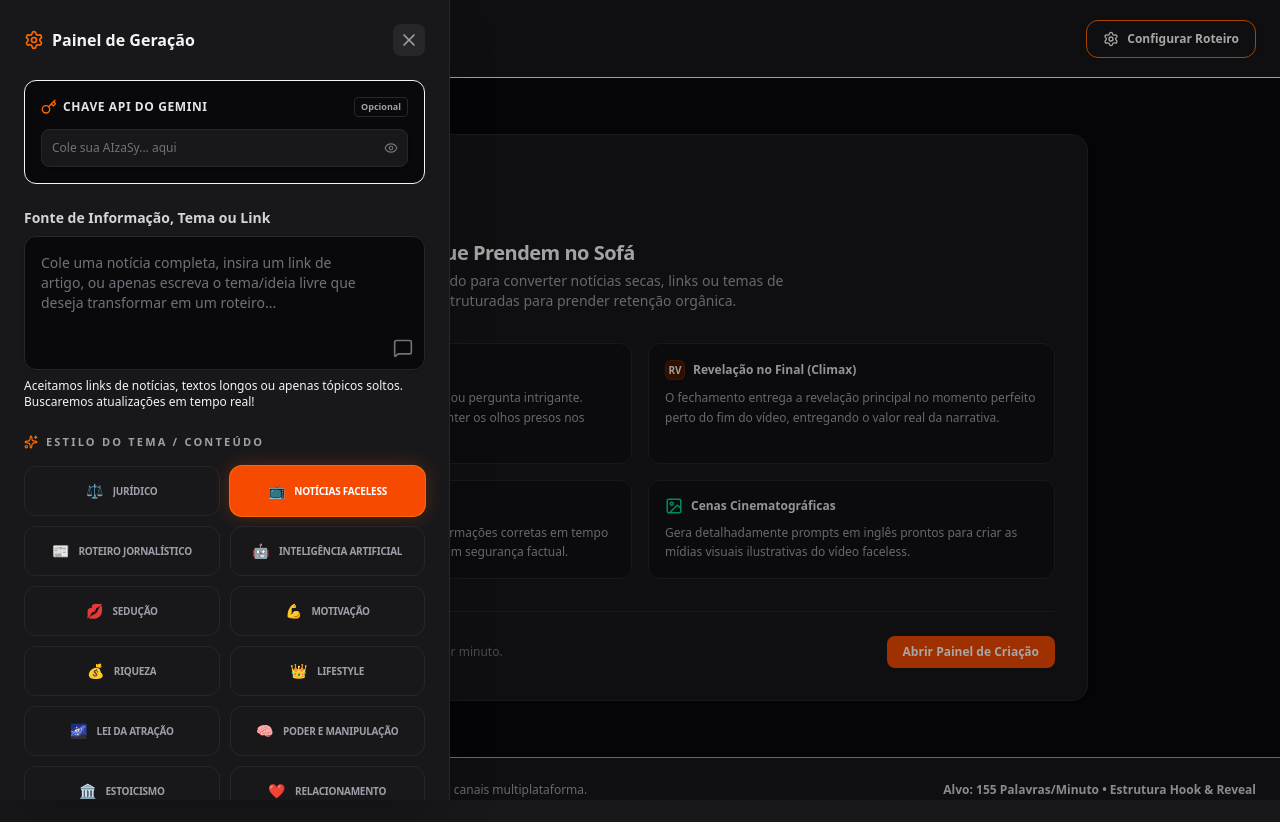
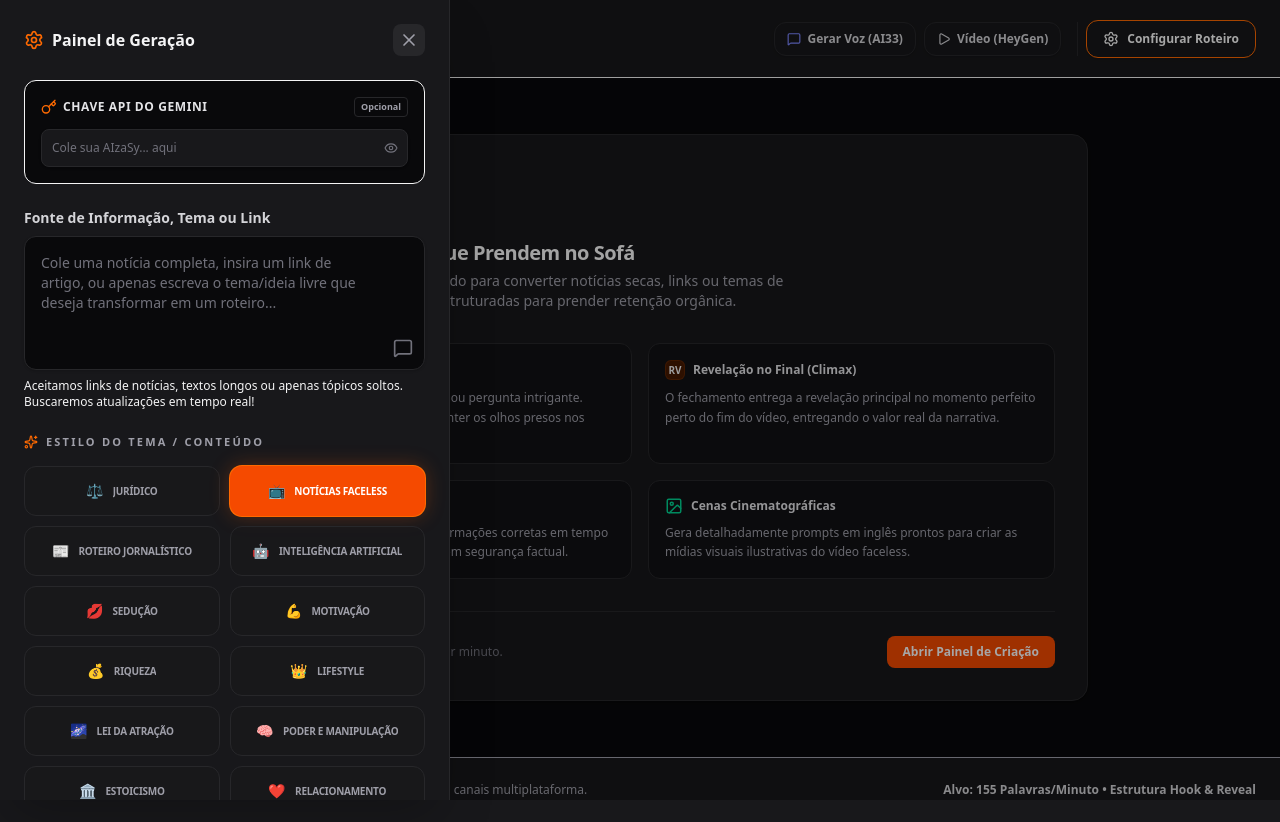
Before and after one commit to thamiresamigodebolso/Roteirizador-Faceless10, a React (Vite) app: page / in a window 1280 px wide. Built offline with nearby package versions, Linux system fonts and the light colour scheme.

Commit message:
feat: add quick workflow links for AI33 and HeyGen in header

```diff
--- a/src/App.tsx
+++ b/src/App.tsx
@@ -183,6 +183,28 @@ export default function App() {
           </div>
 
           <div className="flex items-center space-x-3">
+            <div className="flex items-center gap-2 mr-2 border-r border-zinc-800 pr-4 hidden md:flex">
+              <a
+                href="https://ai33.pro/app/buy-credits"
+                target="_blank"
+                rel="noopener noreferrer"
+                className="flex items-center gap-1.5 px-3 py-2 bg-zinc-850 hover:bg-zinc-800 border border-zinc-800 hover:border-zinc-700 rounded-xl text-xs font-bold text-zinc-300 shadow-sm transition-all"
+                title="Criar Voz (AI33 - ElevenLabs)"
+              >
+                <MessageSquare className="h-3.5 w-3.5 text-indigo-400" />
+                <span>Gerar Voz (AI33)</span>
+              </a>
+              <a
+                href="https://app.heygen.com/home"
+                target="_blank"
+                rel="noopener noreferrer"
+                className="flex items-center gap-1.5 px-3 py-2 bg-zinc-850 hover:bg-zinc-800 border border-zinc-800 hover:border-zinc-700 rounded-xl text-xs font-bold text-zinc-300 shadow-sm transition-all"
+                title="Criar Vídeo com HeyGen"
+              >
+                <Play className="h-3.5 w-3.5 text-emerald-450 animate-pulse" />
+                <span>Vídeo (HeyGen)</span>
+              </a>
+            </div>
             {activeScript && (
               <button
                 onClick={() => {
```
Also changed, not shown: 5 other files (tests, documents, lock files or other folders).
